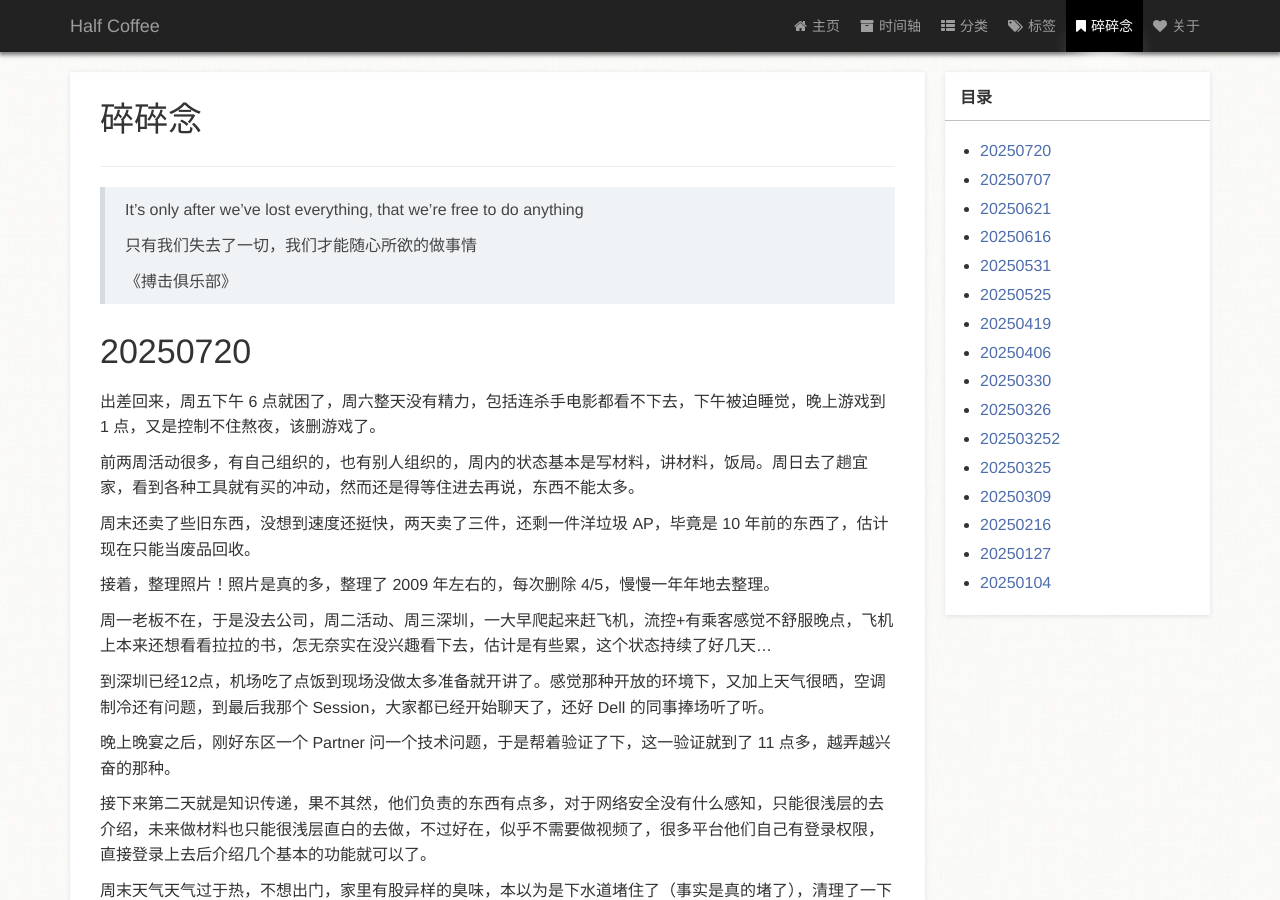
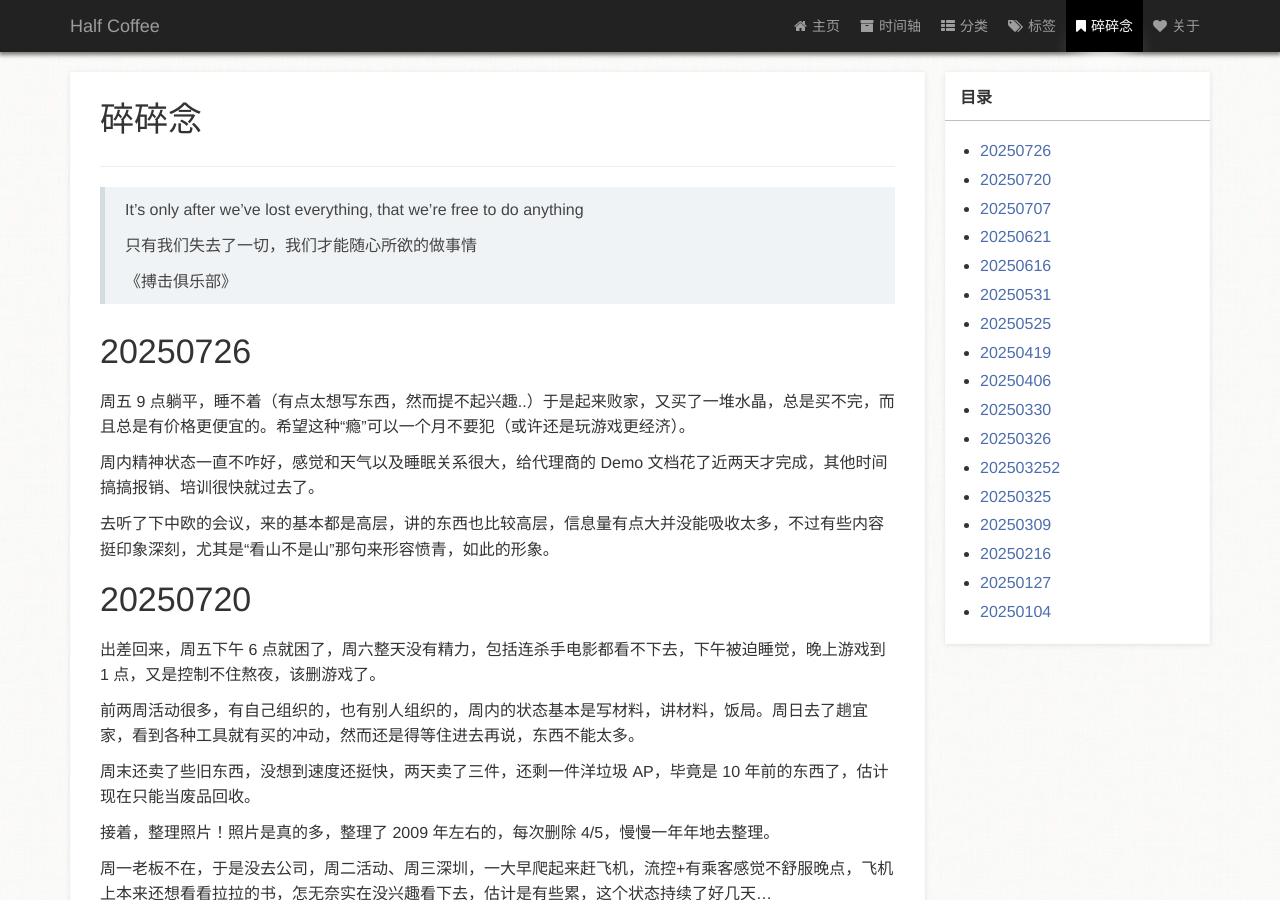
Before and after one commit to zm1990s/halfcoffee, a Jekyll site: the page built from page/3碎碎念.md, in a window 1280 px wide and 900 px high. Built offline with Jekyll 4.4.1, drawn with Linux system fonts in a browser that asks for light colours; a style sheet for code colours, icons or effects is not loaded.

Commit message:
20250726

```diff
--- a/page/3碎碎念.md
+++ b/page/3碎碎念.md
@@ -13,6 +13,14 @@ type: page
 > 只有我们失去了一切，我们才能随心所欲的做事情
 >
 > 《搏击俱乐部》
+
+# 20250726
+
+周五 9 点躺平，睡不着（有点太想写东西，然而提不起兴趣..）于是起来败家，又买了一堆水晶，总是买不完，而且总是有价格更便宜的。希望这种“瘾”可以一个月不要犯（或许还是玩游戏更经济）。
+
+周内精神状态一直不咋好，感觉和天气以及睡眠关系很大，给代理商的 Demo 文档花了近两天才完成，其他时间搞搞报销、培训很快就过去了。
+
+去听了下中欧的会议，来的基本都是高层，讲的东西也比较高层，信息量有点大并没能吸收太多，不过有些内容挺印象深刻，尤其是“看山不是山”那句来形容愤青，如此的形象。
 
 # 20250720
 
```
